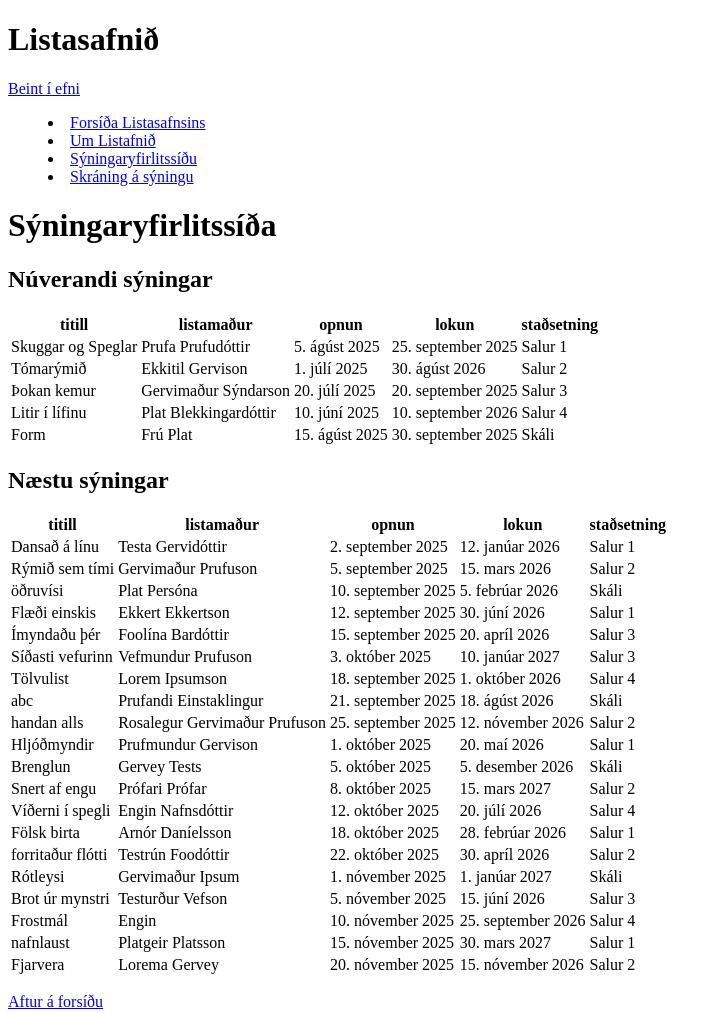
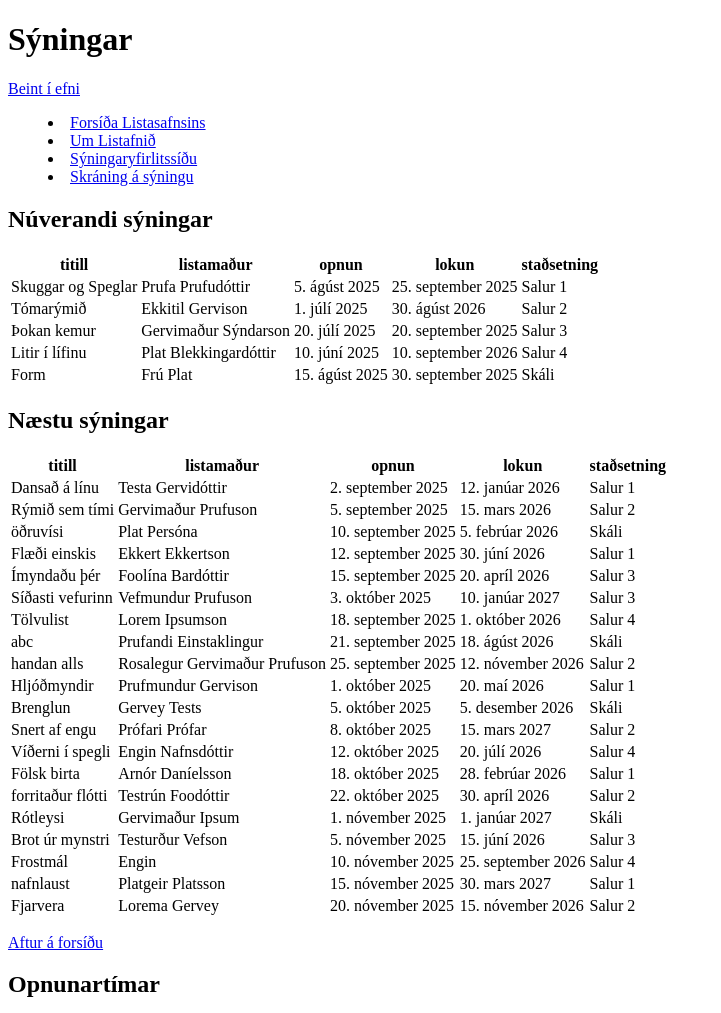
Before and after one commit to steinunn01/vefforritun, a plain HTML site: page v2/sidur/syningar.html in a window 1280 px wide. Shown: the top 1013 px of the page, without its empty margins (0-721 px from the left). Drawn offline with Linux system fonts and the light colour scheme.

Commit message:
laga fyrirsagnir

```diff
--- a/v2/sidur/syningar.html
+++ b/v2/sidur/syningar.html
@@ -11,7 +11,7 @@
     </head>
     <body>
         <header>
-            <h1>Listasafnið</h1>
+            <h1>Sýningar</h1>
         </header>
         <a href="#main">Beint í efni</a>
         <nav>
@@ -23,7 +23,6 @@
             </menu>
         </nav>
         <main id="main">
-            <h1>Sýningaryfirlitssíða</h1>
             <h2>Núverandi sýningar</h2>
             <table>
                 <thead>
```
Also changed, not shown: v2/sidur/skraning.html (+1 -2 lines), v2/sidur/um.html (+1 -2 lines).
